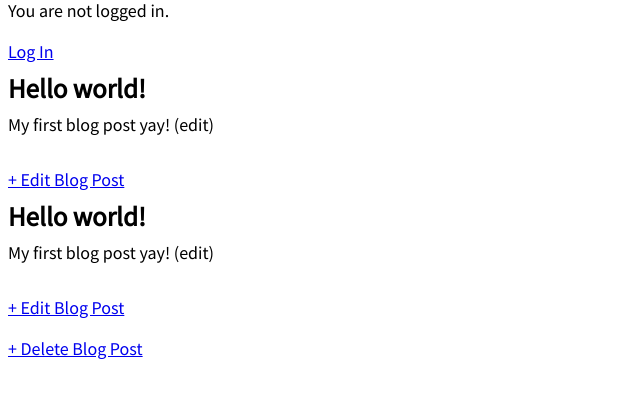
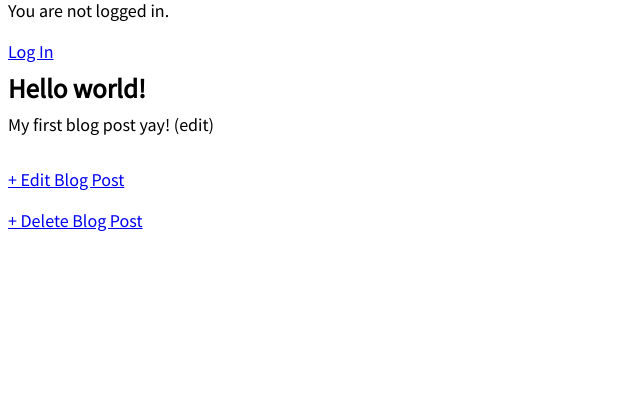
Before and after one commit to Amanda-Hamel/blogSite, a Django app: page /post/1/ in a window 1280 px wide. Shown: the part 135-533 px from the top of the page, without its empty margins (0-640 px from the left). Run offline with Django 3.2, Linux system fonts and the light colour scheme; data comes from the database, SQL or seed files in the repository; both versions use the stored data as it was after the commit.

Commit message:
forms and user accounts

```diff
--- a/templates/home.html
+++ b/templates/home.html
@@ -10,10 +10,6 @@
 {% block content %}
     {% for post in object_list %}
         <div class="post-entry">
-            <h2><a href="">{{ post.title }}</a></h2>
-            <p>{{ post.body }}</p>
-        </div>
-        <div class="post-entry">
             <h2><a href="{% url 'post_detail' post.pk %}">{{ post.title }}</a></h2>
             <p>{{ post.body }}</p>
         </div>
--- a/templates/post_detail.html
+++ b/templates/post_detail.html
@@ -13,13 +13,6 @@
         <p>{{ post.body }}</p>
     </div>
 
-    <a href="{% url 'post_edit' post.pk %}">+ Edit Blog Post</a>
-
-    <div class="post-entry">
-        <h2>{{ post.title }}</h2>
-        <p>{{ post.body }}</p>
-    </div>
-
     <p><a href="{% url 'post_edit' post.pk %}">+ Edit Blog Post</a></p>
     <p><a href="{% url 'post_delete' post.pk %}">+ Delete Blog Post</a></p>
 {% endblock content %}
--- a/templates/templates/registration.py
+++ /dev/null
@@ -1,2 +0,0 @@
-#!/usr/bin/env python
-__author__ = "Amanda Hamel"
```
Also changed, not shown: blogSite/settings.py (+6 -1 lines), db.sqlite3, templates/registration/login.html (renamed from templates/templates/login.html), 1 other file.
